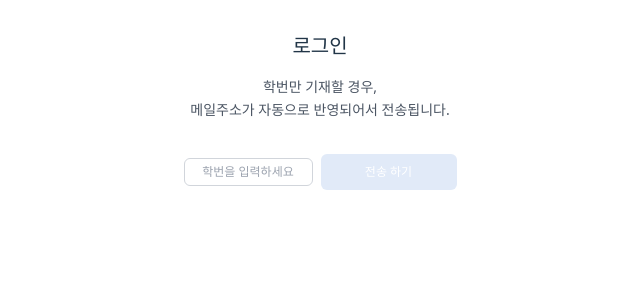
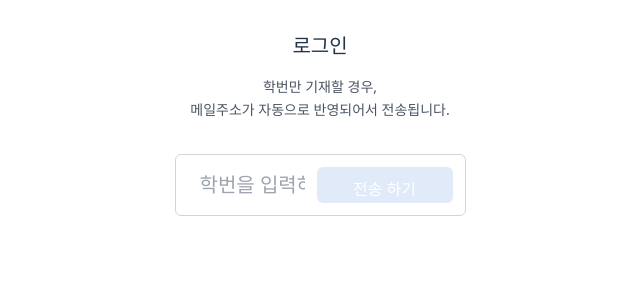
Before and after one commit to catturtle123/SMUSignalWeb, a React (Vite) app: page /login in a window 1280 px wide. Shown: the top 300 px of the page, without its empty margins (320-960 px from the left). Built offline with nearby package versions, Linux system fonts and the light colour scheme.

Commit message:
feat: 로그인 컴포넌트의 입력 필드 스타일 개선 및 버튼 텍스트 크기 조정

```diff
--- a/src/components/Login.tsx
+++ b/src/components/Login.tsx
@@ -105,17 +105,17 @@ const Login = () => {
                 메일주소가 자동으로 반영되어서 전송됩니다.
               </p>
             </div>
-            <div className="flex items-center gap-2 mb-4">
+            <div className="flex justify-between items-center w-full mb-4 py-3 px-3 border border-gray-300 rounded-md">
               <input
                 type="text"
                 value={studentId}
                 onChange={handleStudentIdChange}
                 maxLength={9}
                 placeholder="학번을 입력하세요"
-                className="w-[129px] h-[28px] py-3 px-3 border border-gray-300 rounded-md text-[12px] text-center"
+                className="w-[129px] h-[28px] py-3 px-3 text-[20px] text-center"
               />
               <button
-                className={`w-[136px] h-[36px] text-center text-[12px] rounded-md transition-colors ${
+                className={`w-[136px] h-[36px] text-center text-[16px] rounded-md transition-colors ${
                   isStudentIdValid(studentId)
                     ? "bg-[#4364f7] text-white cursor-pointer"
                     : "bg-[#e1eaf8] text-white cursor-not-allowed"
@@ -265,7 +265,7 @@ const Login = () => {
   };
 
   return (
-    <div className="flex flex-col items-center justify-start min-h-screen p-8 bg-white max-w-[500px] mx-auto">
+    <div className="flex flex-col items-center justify-start min-h-screen pt-8 bg-white max-w-[600px] mx-auto">
       {renderLoginStep()}
     </div>
   );
```
